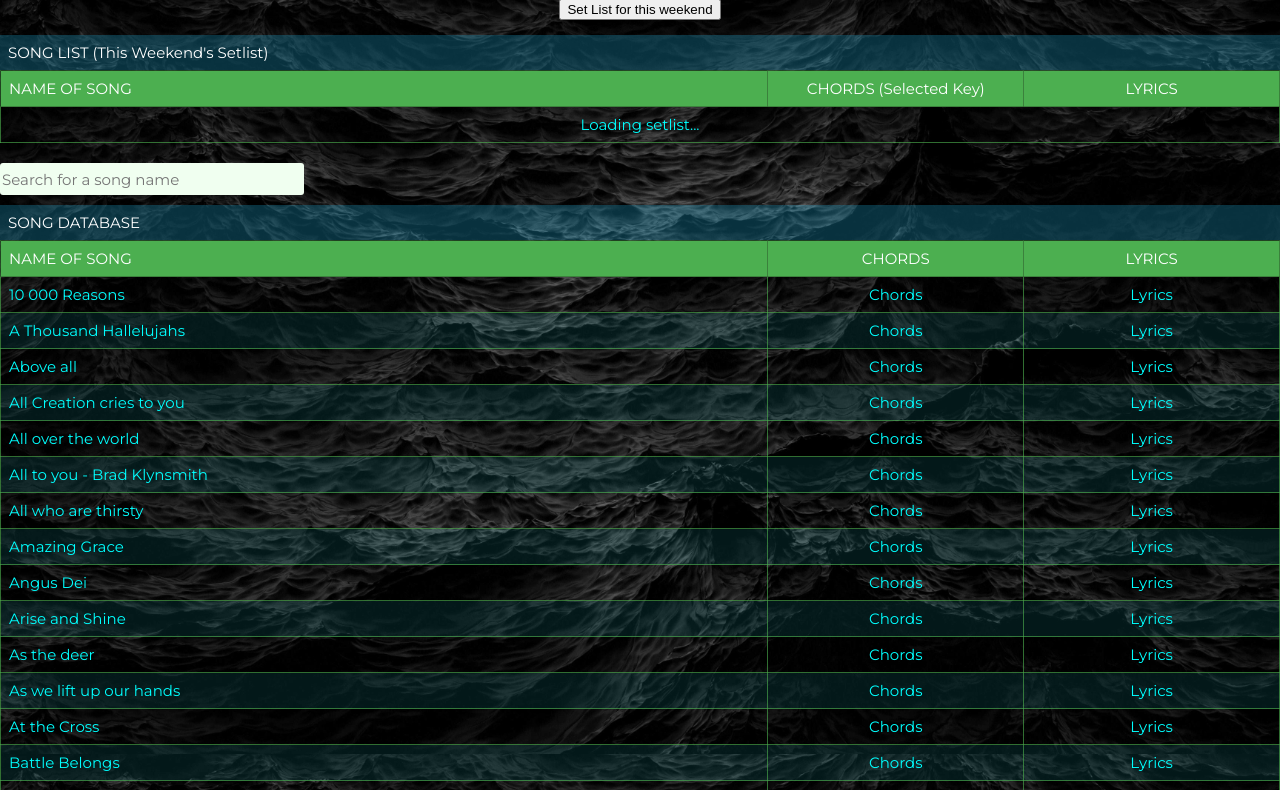
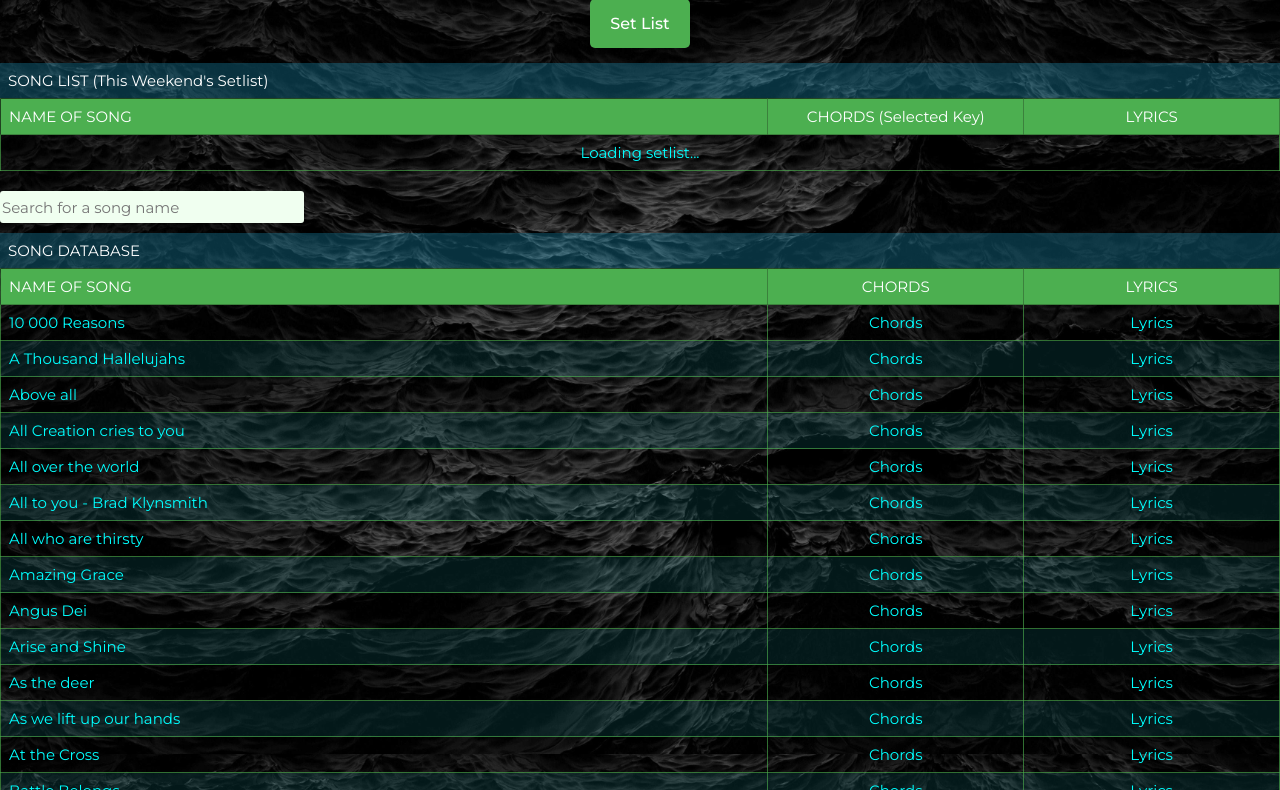
Before and after one commit to eugenekoen/nashvilletpm, a plain HTML site: page index.html in a window 1280 px wide. Shown: the part 46-836 px from the top of the page. Drawn offline with nearby package versions, Linux system fonts and the light colour scheme.

Commit message:
Update index.html

```diff
--- a/index.html
+++ b/index.html
@@ -42,8 +42,11 @@
 
     <!-- TESTING TESTING -->
     <!-- Button to Open Setlist Modal -->
-    <div style="padding: 15px; text-align: center;"> <!-- Basic styling -->
-        <button id="open-setlist-modal-btn">Set List for this weekend</button>
+    <div style="padding: 15px; text-align: center;">
+        <!-- Basic styling -->
+        <button id="open-setlist-modal-btn"
+            style=" background-color: #4CAF50; border: none;border-radius: 5px; color: white; padding: 15px 20px; font-size: 16px;font-family: 'Montserrat', sans-serif; font-weight: 500;">Set
+            List</button>
     </div>
 
     <!-- Setlist Modal (Initially Hidden) -->
```
